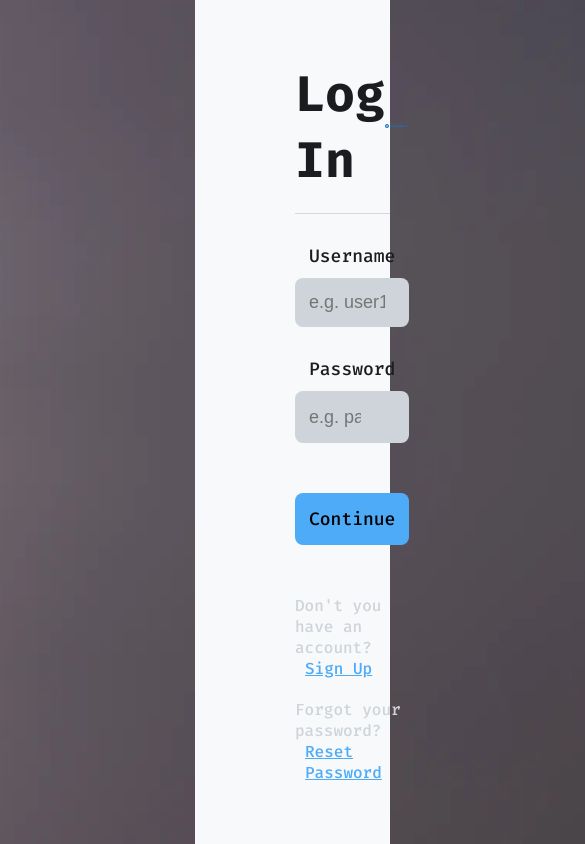
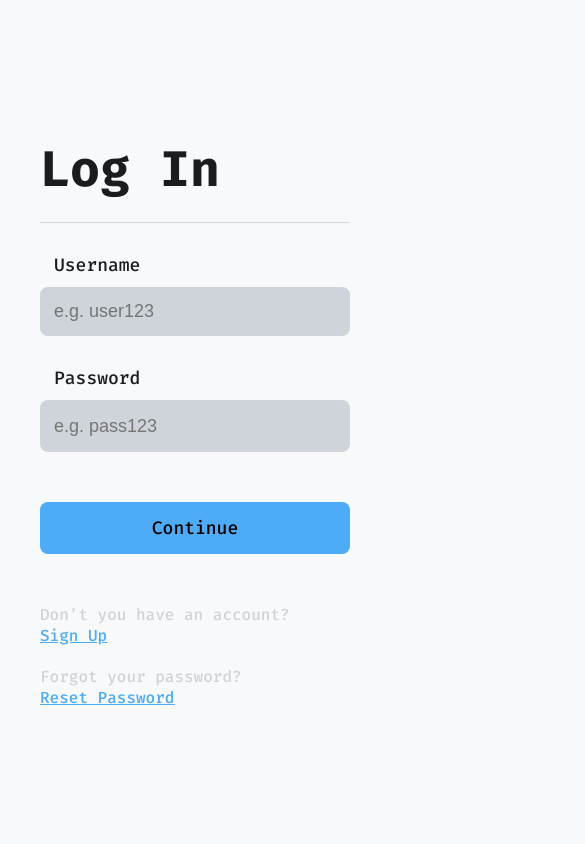
Before and after one commit to ralvarezdev/uru-frameworks-secure-notes-app, a React (Vite) app: page /login in a window 390 px wide. Shown: the top 844 px of the page, 585 px wide, since content can reach past the window. Built offline with nearby package versions, Linux system fonts and the light colour scheme; what @ralvarezdev/js-logger, @ralvarezdev/js-mode would draw is missing.

Commit message:
refactor: improved auth login page

```diff
--- a/src/index.css
+++ b/src/index.css
@@ -38,9 +38,14 @@
     font-size: 62.5%;
 }
 
+/* Root */
+#root {
+    height: 100%;
+}
+
 /* HTML and Body */
 html, body {
-    height: 100vh;
+    height: 100%;
 }
 
 /* List */
--- a/src/layouts/Auth/Auth.css
+++ b/src/layouts/Auth/Auth.css
@@ -1,35 +1,52 @@
+/* Root styles */
+#root {
+    background-image: url('/key--1980x1114.webp');
+    background-size: cover;
+    background-position: center;
+    background-repeat: no-repeat;
+}
+
 /* Main Container styles */
 .main-container {
     display: grid;
     grid-template-columns: repeat(8, 1fr);
     grid-template-rows: 1fr;
+    place-items: center;
+    height: 100%;
 }
 
 /* Right Container styles */
 .right-container {
-    grid-column: 5/-1;
+    grid-column: 6/-1;
     grid-row: 1/-1;
     background-color: var(--background-color);
     display: grid;
     grid-template-columns: 1fr;
-    grid-template-rows: 1fr;
+    grid-template-rows: subgrid;
     place-items: center;
     width: 100%;
 }
 
 /* Content Container styles */
 .content-container {
-    padding: 0 10rem;
+    grid-column: 1/-1;
+    grid-row: 1/-1;
+    width: 100%;
+    max-width: 50rem;
+    padding: 3rem 0;
+}
+
+/* Content styles */
+.content {
     display: flex;
     flex-direction: column;
     align-items: center;
     justify-content: center;
     gap: 2rem;
-    width: 100%;
-    max-width: 65rem;
+    width:100%;
 }
 
-.content-container * {
+.content * {
     width: 100%;
 }
 
@@ -76,7 +93,14 @@
     padding-top: 2rem;
 }
 
+.footer-container li {
+    display: grid;
+    grid-template-columns: repeat(2, max-content);
+    grid-template-rows: 1fr;
+}
+
 .footer-container li * {
+    grid-row: 1/-1;
     width: auto;
     display: inline-block;
 }
@@ -90,21 +114,75 @@
     color: var(--color-light-grey);
 }
 
-/* Left Container styles */
-.left-container {
-    grid-column: 1/5;
-    grid-row: 1/-1;
-    display: flex;
-    align-items: center;
-    justify-content: center;
+/* Responsive styles */
+@media (max-width: 1600px) {
+    .right-container {
+        grid-column: 5/-1;
+    }
 }
 
-/* Side Image Container styles */
-.side-image-container {}
+@media (max-width: 1300px) {
+    .main-container {
+        grid-template-columns: 1fr;
+        grid-template-rows: 1fr;
+    }
 
-/* Side Image styles */
-.side-image {
-    display: block;
-    height: 100vh;
-    object-fit: contain;
+    .right-container {
+        grid-column: 1/-1;
+        grid-row: 1/-1;
+        background-color: transparent;
+        padding: 3rem ;
+        display: flex;
+        align-items: center;
+        justify-content: center;
+    }
+
+    .content-container {
+        align-self: start;
+        padding: 4rem 8rem;
+        background-color: var(--background-color);
+        border-radius: 16px;
+        max-width: 70rem;
+    }
 }
+
+@media (max-width: 600px) {
+    .right-container {
+        padding: 3rem 0
+    }
+
+    .content-container {
+        padding: 4rem;
+        border-radius: 0;
+    }
+
+    .footer-container li {
+        display: grid;
+        grid-template-columns: 1fr;
+        grid-template-rows: repeat(2, 1fr);
+    }
+
+    .footer-container li * {
+        grid-row: auto;
+        width: auto;
+        display: block;
+    }
+
+    .footer-container li *:not(:first-child) {
+        padding-left: 0;
+    }
+
+    .logo {
+        display: none;
+    }
+}
+
+@media (max-width: 400px) {
+    #root {
+        background-image: none;
+    }
+
+    .right-container {
+        padding: 0
+    }
+}
--- a/src/layouts/Auth/Auth.jsx
+++ b/src/layouts/Auth/Auth.jsx
@@ -1,5 +1,4 @@
 import './Auth.css'
-import Graphic from "../../components/Logo/Graphic/Graphic.jsx";
 import Title from "../../components/Text/Title/Title.jsx";
 import Separator from "../../components/Separator/Separator.jsx";
 import GraphicText from "../../components/Logo/GraphicText/GraphicText.jsx";
@@ -8,13 +7,9 @@ import GraphicText from "../../components/Logo/GraphicText/GraphicText.jsx";
 function Auth({title, children}) {
     return (
         <div className='main-container'>
-            <div className='left-container'>
-                <img src="/key--1980x1114.webp" alt="side-image"
-                     loading="lazy"
-                     className={'side-image'}/>
-            </div>
             <div className='right-container'>
                 <div className='content-container'>
+                    <div className="content">
                         <div className='title-container'>
                             <Title className='title'>{title}</Title>
                             <GraphicText className='logo'/>
@@ -24,6 +19,7 @@ function Auth({title, children}) {
                     </div>
                 </div>
             </div>
+        </div>
     )
 }
 
```
Also changed, not shown: package.json (+4 -4 lines). Lines whose indentation alone changed are shown as unchanged.
